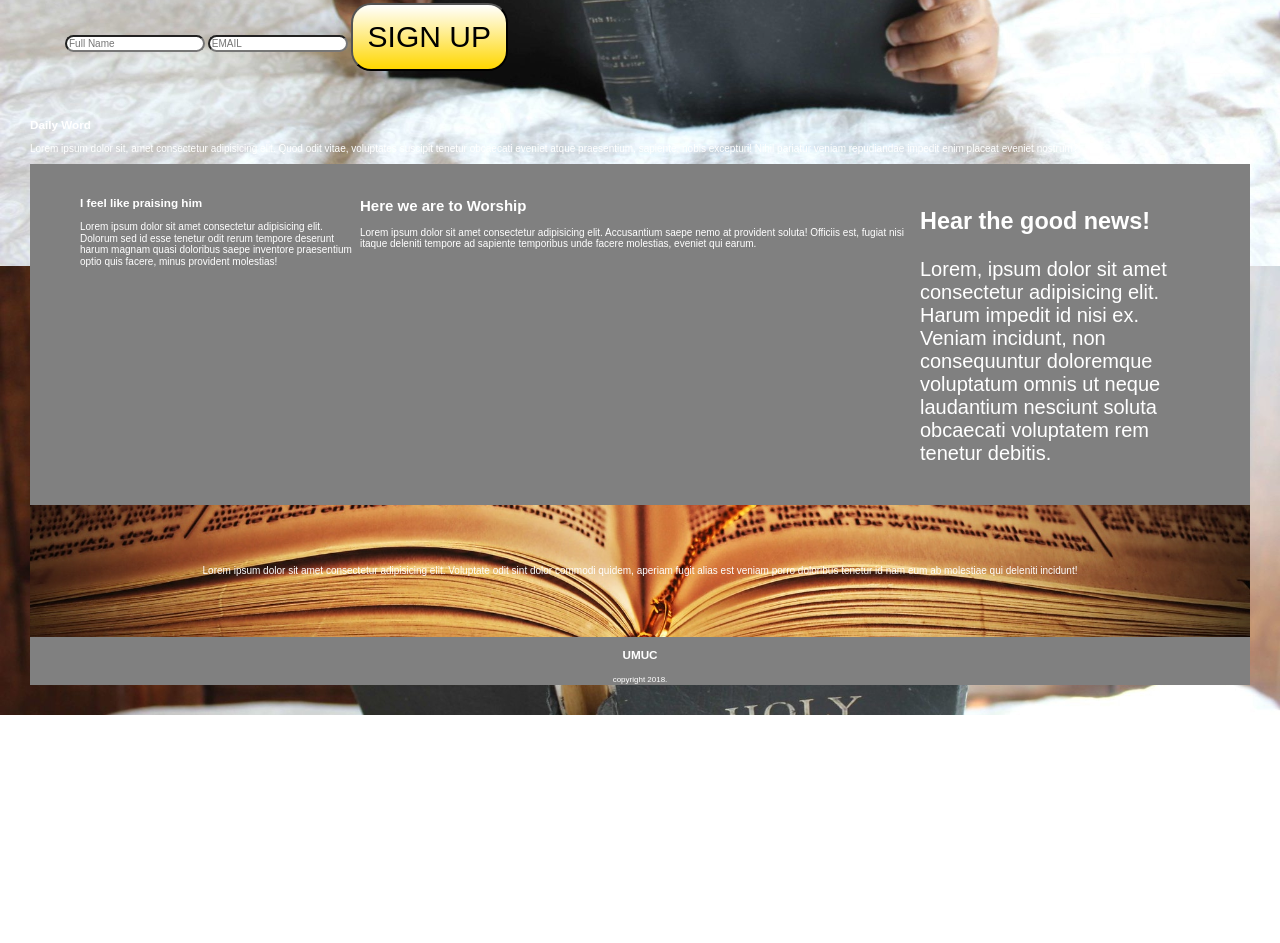
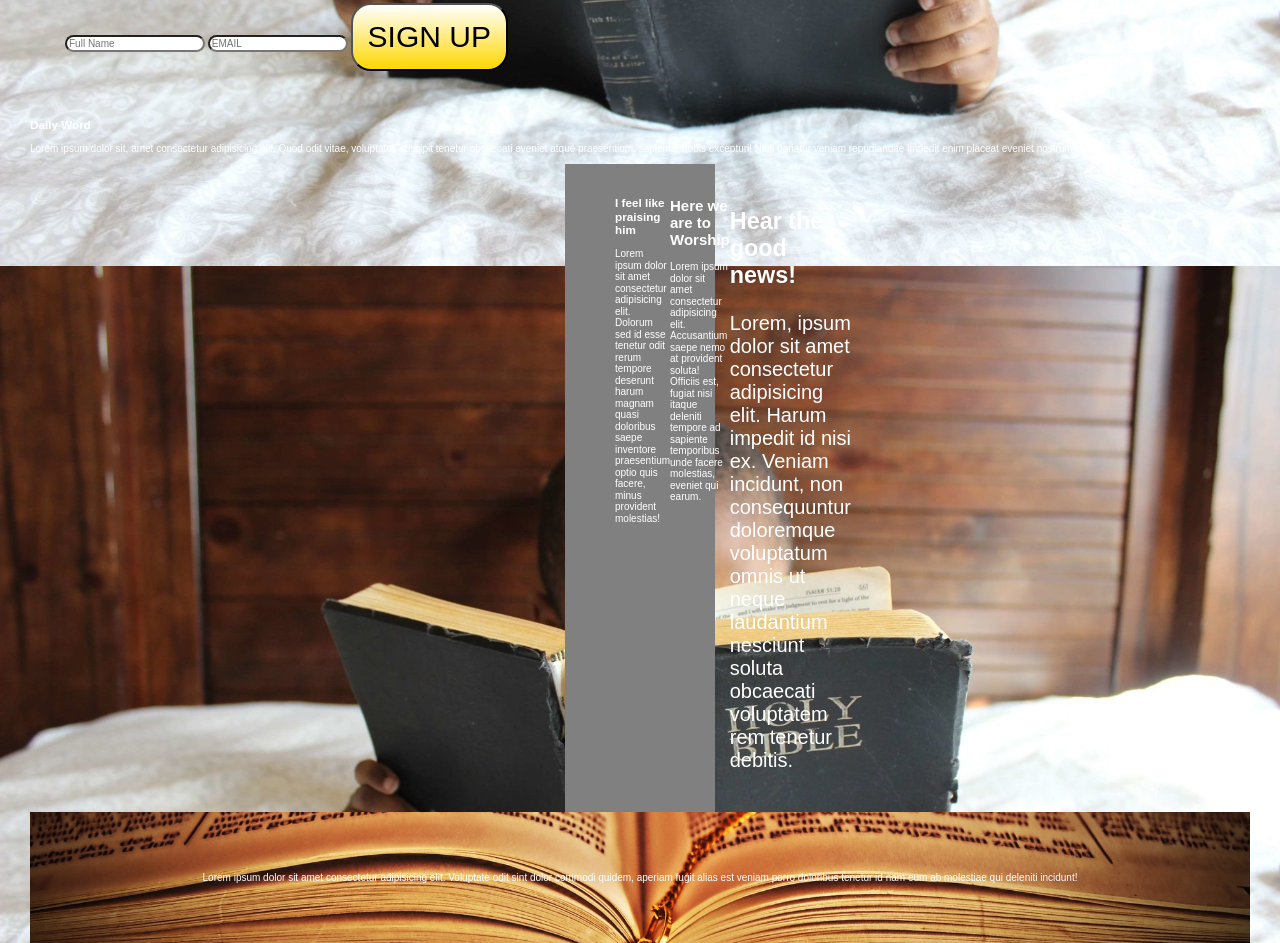
Before and after one commit to mwjones2009/mwjones2009.github.io, a plain HTML site: page index.html in a window 1280 px wide. Shown: the part 587-1530 px from the top of the page. Before the commit the page ends 1302 px from the top, so only its background shows below. Drawn offline with nearby package versions, Linux system fonts and the light colour scheme.

Commit message:
doneeeee

```diff
--- a/cool.css
+++ b/cool.css
@@ -42,7 +42,7 @@ img {
 
 .container {
   display: flex;
-  /* max-width: 50px; */
+  max-width: 50px;
   margin: auto;
   padding: 20px 50px;
   background-color: grey;
```
